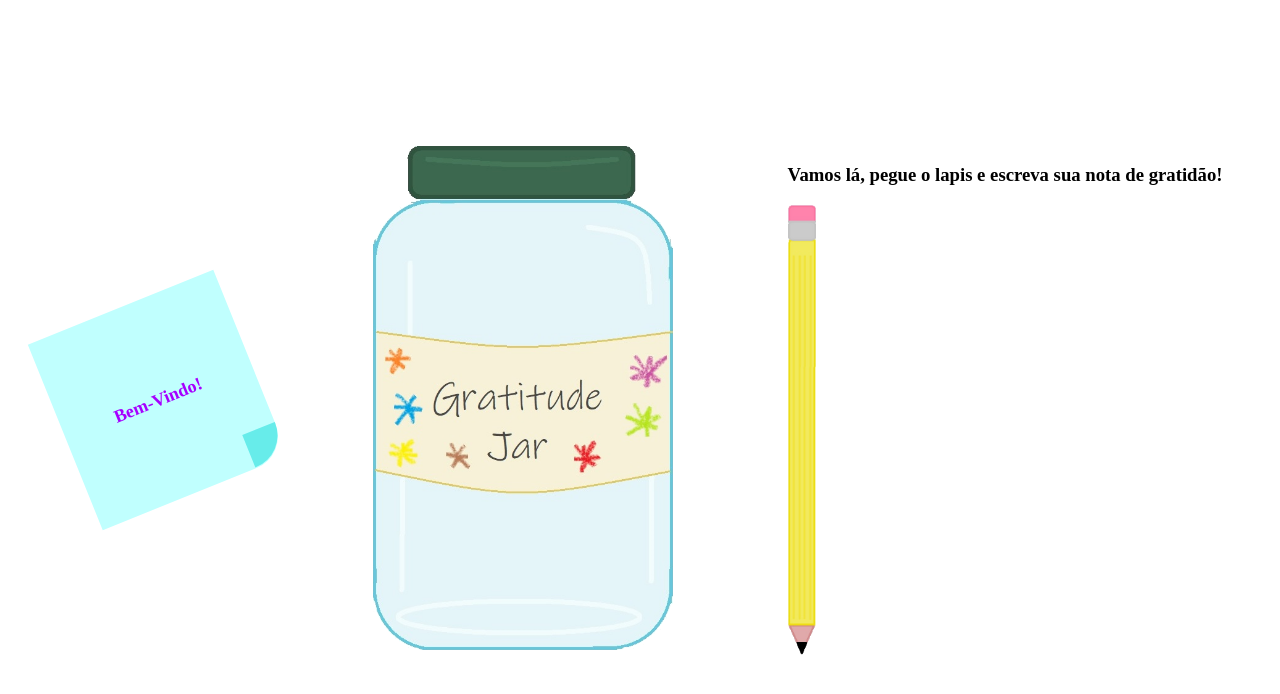
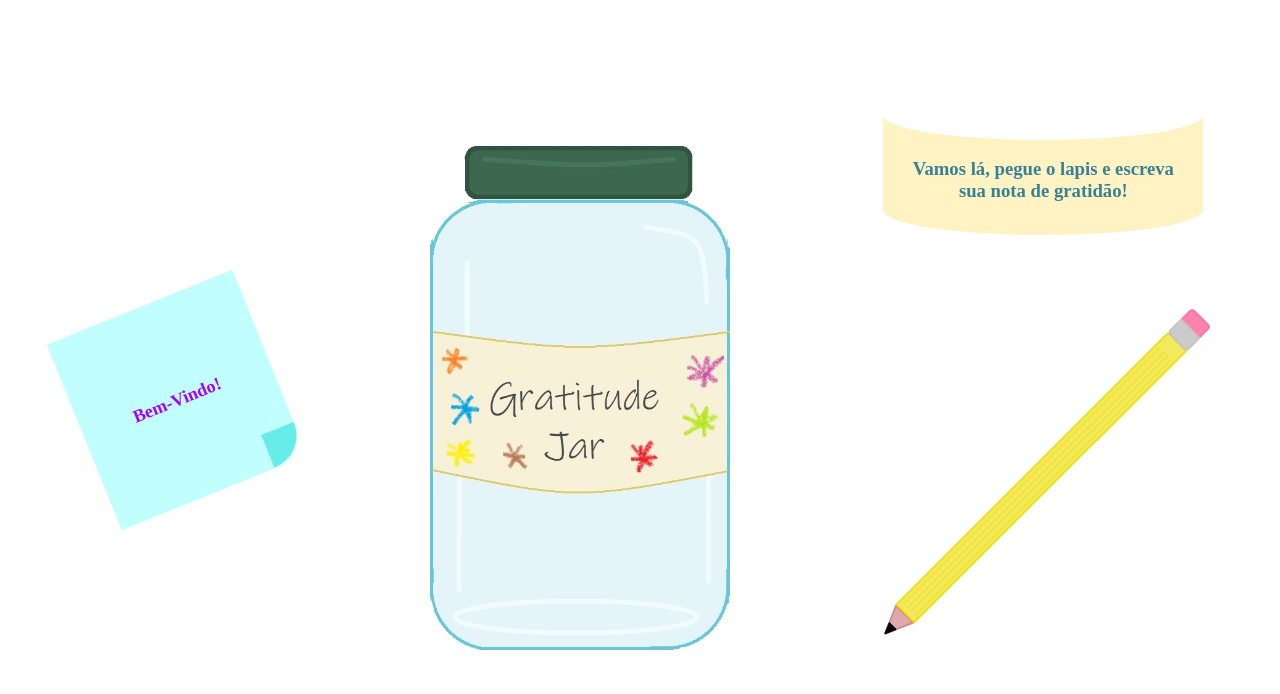
Before and after one commit to SarahSantana/gratitudeJar, an Angular app: page / in a window 1280 px wide. Shown: the top 694 px of the page. Built offline with nearby package versions, Linux system fonts and the light colour scheme.

Commit message:
Arrumando html do wrapper lapis do componente de new-gratitude

```diff
--- a/src/app/add-new-gratitude/add-new-gratitude.component.html
+++ b/src/app/add-new-gratitude/add-new-gratitude.component.html
@@ -1,4 +1,10 @@
-<h3>Vamos lá, pegue o lapis e escreva sua nota de gratidão!</h3>
-<div class="lapis">
-  <div class="lapis"></div>
+<div class="wrapper">
+  <h3>
+    <div class="tail-left"></div>
+    <span>Vamos lá, pegue o lapis e escreva sua nota de gratidão!</span>
+    <div class="tail-right"></div>
+  </h3>
+  <div class="wrapper-lapis">
+    <div class="lapis"></div>
+  </div>
 </div>
--- a/src/app/add-new-gratitude/add-new-gratitude.component.scss
+++ b/src/app/add-new-gratitude/add-new-gratitude.component.scss
@@ -1,3 +1,14 @@
+.wrapper {
+  display: flex;
+  align-items: center;
+  justify-content: center;
+  flex-direction: column;
+}
+
+.wrapper-lapis {
+  margin-top: 20px;
+}
+
 .lapis {
   background-image: url('../../assets/lapis.png');
   background-repeat: no-repeat;
@@ -5,4 +16,43 @@
   cursor: pointer;
   height: 450px;
   width: 28px;
+  transform: rotate(45deg);
 }
+
+h3 {
+  position: relative;
+  background: #fff2c3;
+  padding: 20px 20px 0 20px;
+  color: #378196;
+  width: 280px;
+  display: flex;
+  align-items: center;
+  justify-content: center;
+
+  &::after {
+    content: "";
+    position: absolute;
+    background: #ffffff;
+    width: 100%;
+    height: 50px;
+    top: -28px;
+    right: 0%;
+    border-radius: 100%;
+  }
+
+  &::before {
+    content: "";
+    position: absolute;
+    background: #fff2c3;
+    width: 100%;
+    height: 50px;
+    bottom: -23px;
+    right: 0%;
+    z-index: -1;
+    border-radius: 100%;
+  }
+
+  span {
+    margin: 20px 0 10px 0;
+  }
+}
```
